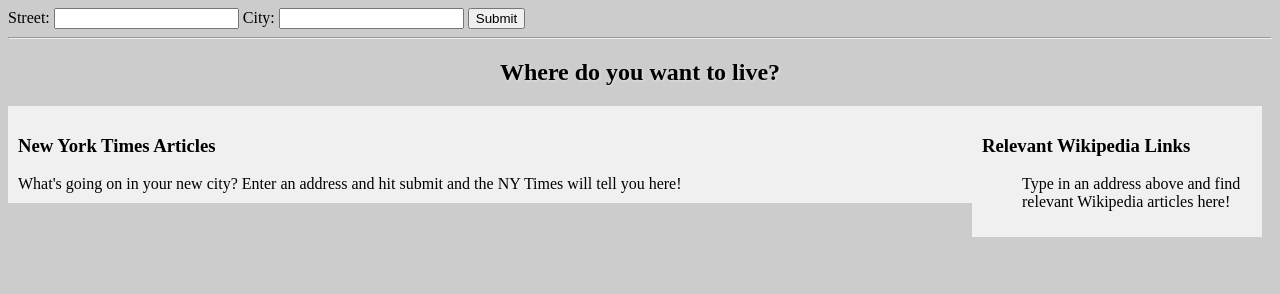
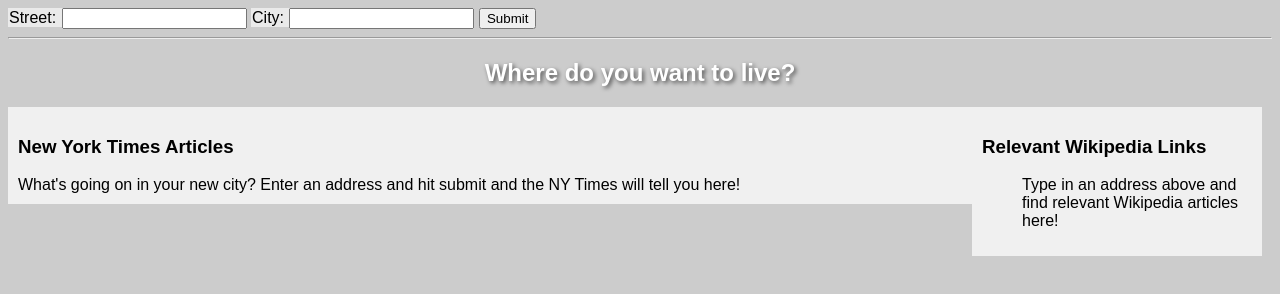
Before and after one commit to ethyl2/mover_site, a plain HTML site: page index.html in a window 1280 px wide. Drawn offline with Linux system fonts and the light colour scheme.

Commit message:
style: Make text more readable

```diff
--- a/css/style.css
+++ b/css/style.css
@@ -1,5 +1,8 @@
 * {box-sizing:border-box;}
-body {background-color: #CCC;}
+
+body {background-color: #CCC;
+  font-family: sans-serif;
+}
 
 .bgimg {
     position:fixed;
@@ -11,8 +14,10 @@
 }
 
 .greeting {
-    color:black;
-    text-shadow: 1px 1px 3px rgba(255,255,255, .5);
+    /*color:black;
+    text-shadow: 2px 2px 4px rgba(255,255,255, .6);*/
+    color: white;
+    text-shadow: 2px 2px 4px rgba(0, 0, 0, .6);
     text-align: center;
 }
 
@@ -43,3 +48,8 @@
 .article:first-child {
     border-top:none;
 }
+
+label {
+  background-color: rgba(255,255,255,0.6);
+  padding: 1px;
+}
```
